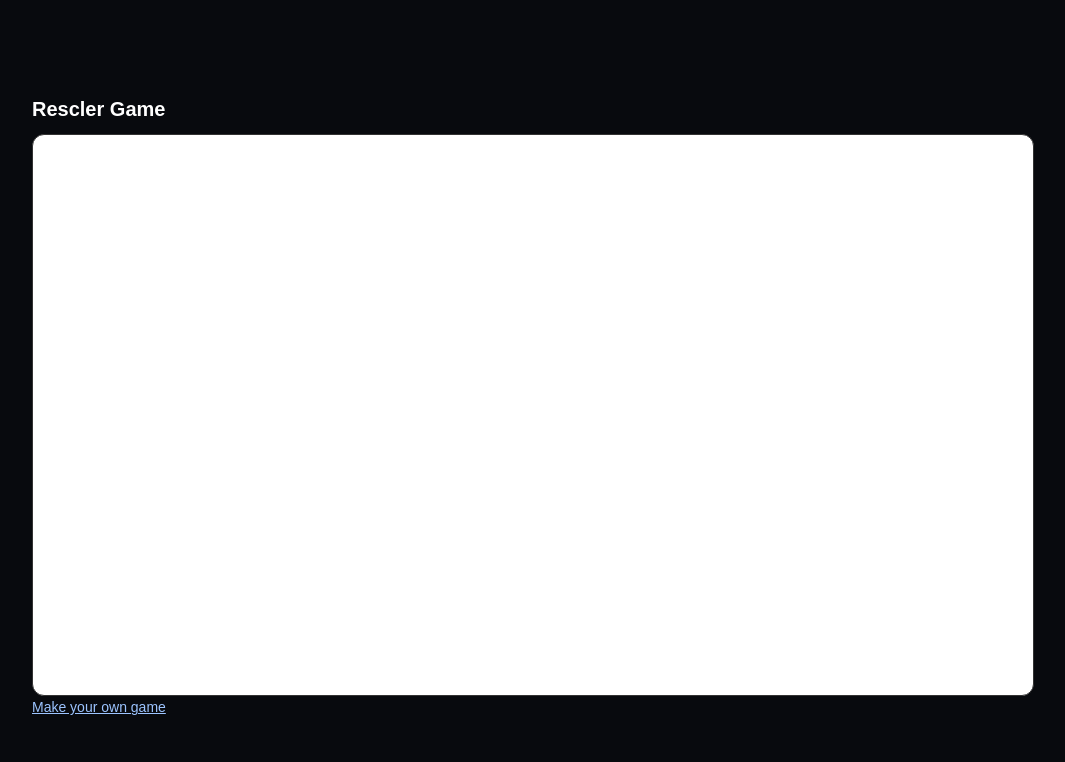
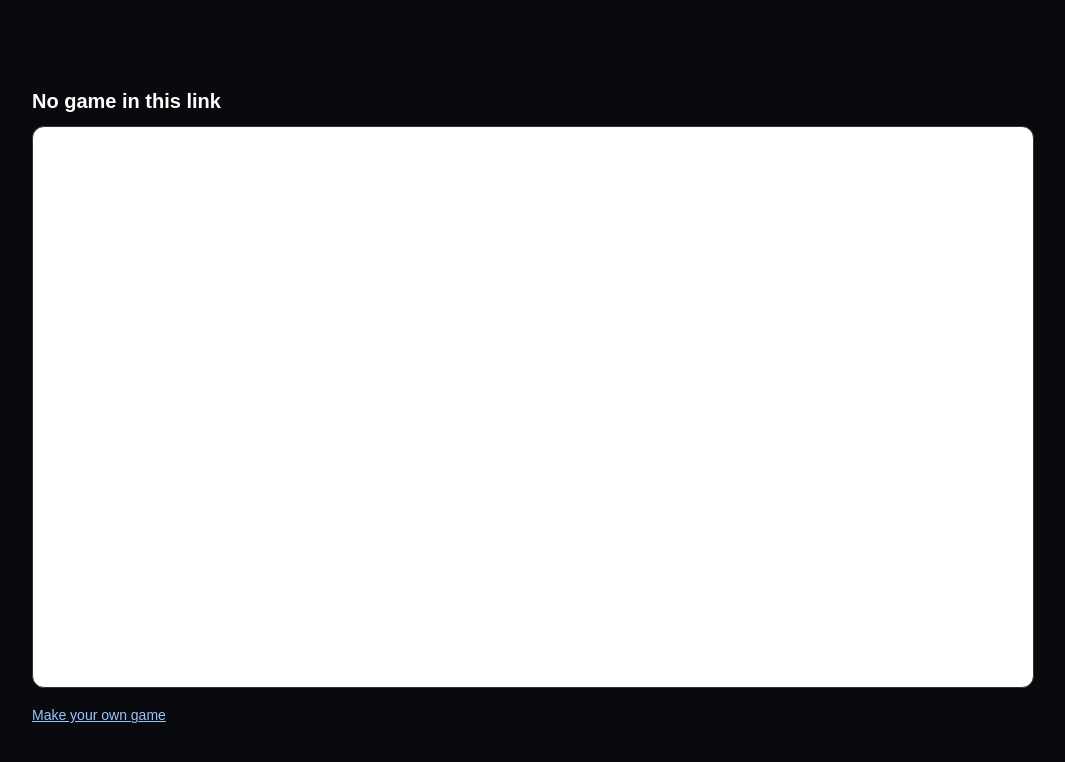
Before and after one commit to jergan-studio/Rescler, a website: page public/play.html in a window 1280 px wide. Shown: the whole page, without its empty margins (108-1173 px from the left). Drawn offline with Linux system fonts and the light colour scheme; files whose address does not match are found by name.

Commit message:
Make shared Rescler games load from URL data

```diff
--- a/public/play.html
+++ b/public/play.html
@@ -1 +1,5 @@
-<!doctype html><html><head><meta charset="utf-8"><meta name="viewport" content="width=device-width,initial-scale=1"><title>Play — Rescler</title><style>body{margin:0;background:#080a0e;color:#fff;font:14px Arial;display:grid;place-items:center;min-height:100vh}main{width:min(1000px,96vw)}h1{font-size:20px}iframe{width:100%;height:70vh;border:1px solid #333;border-radius:12px;background:#fff}a{color:#9cc4ff}</style></head><body><main><h1 id="title">Rescler Game</h1><iframe id="game"></iframe><a href="/editor.html">Make your own game</a></main><script>async function load(){const id=location.pathname.split('/').pop();const r=await fetch('/api/games/'+id);if(!r.ok){document.body.innerHTML='<h2>Game not found</h2>';return}const d=await r.json();document.title=d.name+' — Rescler';document.getElementById('title').textContent=d.name;document.getElementById('game').srcdoc='<!doctype html><html><body>'+d.html+'<script>'+d.js.replace(/<\\\/script>/gi,'<\\\\/script>')+'<\\/script></body></html>'}load();</script></body></html>
+<!doctype html><html><head><meta charset="utf-8"><meta name="viewport" content="width=device-width,initial-scale=1"><title>Play — Rescler</title><style>body{margin:0;background:#080a0e;color:#fff;font:14px Arial;display:grid;place-items:center;min-height:100vh}main{width:min(1000px,96vw)}h1{font-size:20px}iframe{width:100%;height:70vh;border:1px solid #333;border-radius:12px;background:#fff}a{color:#9cc4ff}</style></head><body><main><h1 id="title">Rescler Game</h1><iframe id="game" sandbox="allow-scripts"></iframe><br><br><a href="editor.html">Make your own game</a></main><script>
+function decode(s){s=s.replace(/-/g,'+').replace(/_/g,'/');while(s.length%4)s+='=';return JSON.parse(decodeURIComponent(escape(atob(s))))}
+function load(){const raw=location.hash.slice(1);if(!raw){document.getElementById('title').textContent='No game in this link';return}try{const d=decode(raw);document.title=d.name+' — Rescler';document.getElementById('title').textContent=d.name||'Rescler Game';const js=(d.js||'').replace(/<\/script>/gi,'<\\/script>');document.getElementById('game').srcdoc='<!doctype html><html><body>'+(d.html||'')+'<script>'+js+'<\/script></body></html>'}catch(e){document.body.innerHTML='<h2>Invalid Rescler game link</h2>'}}
+load();
+</script></body></html>
```
